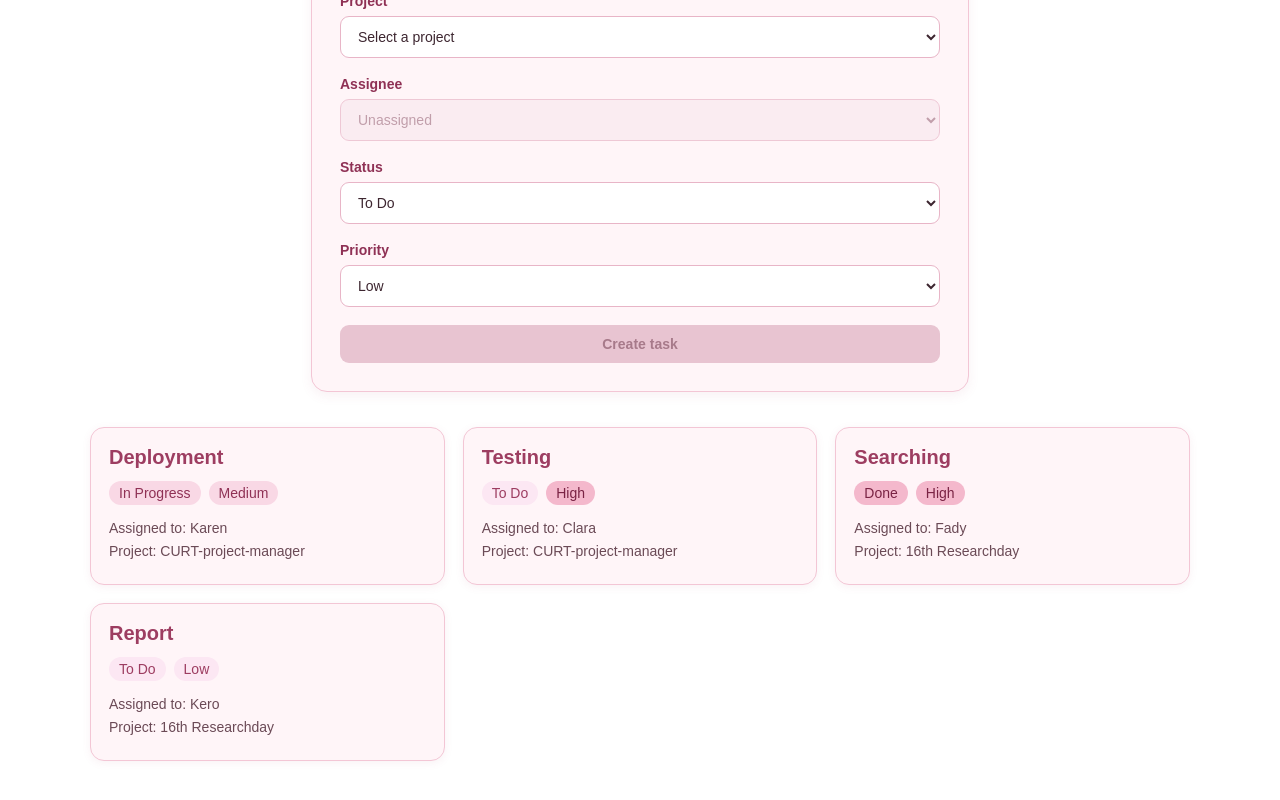
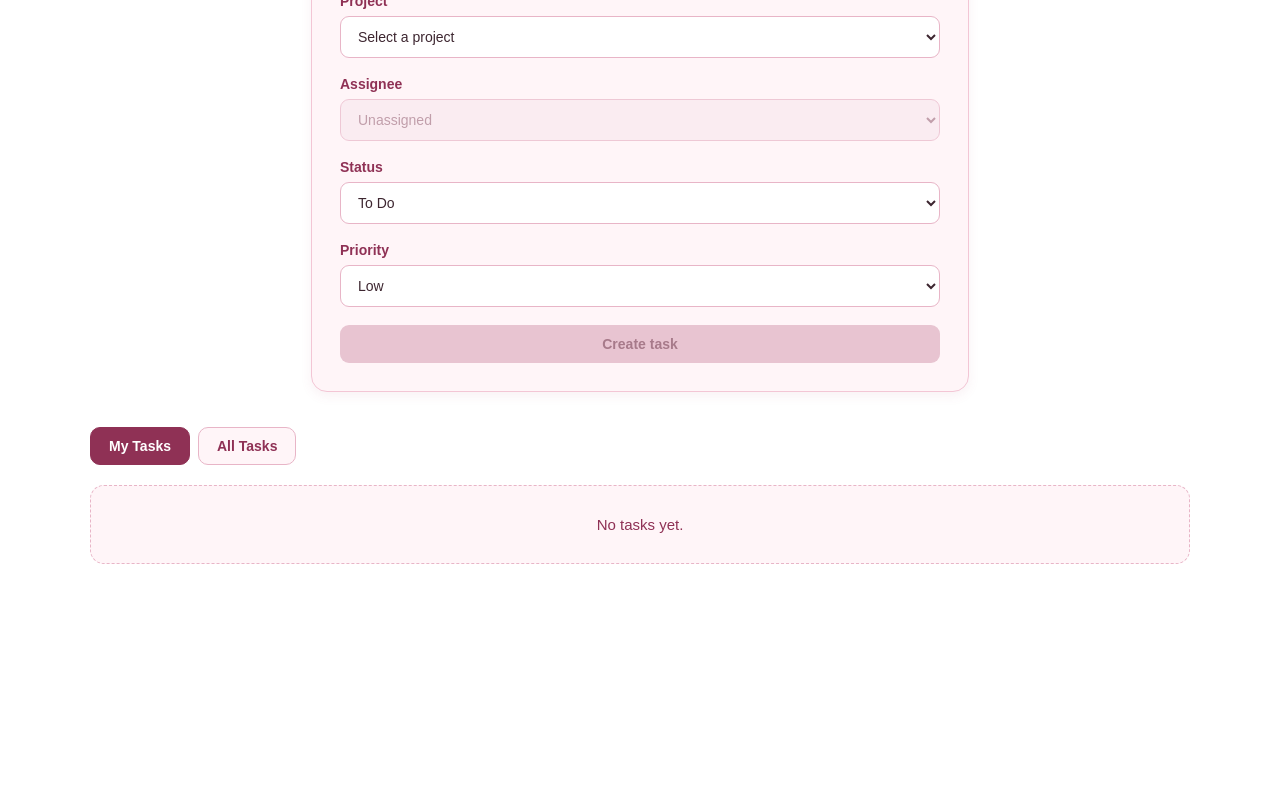
Before and after one commit to karenadel/CURT-Project-Management-System, a React (Vite) app in the folder curt-project-manager/: page /tasks in a window 1280 px wide. Shown: the part 468-1268 px from the top of the page. After the commit the page ends 1101 px from the top, so only its background shows below. Built offline with nearby package versions, Linux system fonts and the light colour scheme; sample sign-in values are in the browser's storage.

Commit message:
adding some styles and fixing my projects and my tasks for admins and users

```diff
--- a/curt-project-manager/src/components/layout/Navbar.jsx
+++ b/curt-project-manager/src/components/layout/Navbar.jsx
@@ -14,23 +14,18 @@ function Navbar() {
         <NavLink
           to="/projects"
           className={({ isActive }) => (isActive ? "active" : "")}>
-          My Projects
+          Projects
         </NavLink>
 
         <NavLink
           to="/tasks"
           className={({ isActive }) => (isActive ? "active" : "")}>
-          My Tasks
+          Tasks
         </NavLink>
         {!currentUser && (<><NavLink to="/login"
           className={({ isActive }) => (isActive ? "active" : "")}>
           Login
         </NavLink>
-
-        {(currentUser.role === "admin") && (
-        <>
-
-        </>)}
 
         <NavLink
           to="/signup"
--- a/curt-project-manager/src/pages/Login/Login.css
+++ b/curt-project-manager/src/pages/Login/Login.css
@@ -14,7 +14,7 @@
     margin: 0 0 30px;
     text-align: center;
     font-size: 28px;
-    color: #be185d;
+    color: #8f3155;
 }
 
 .auth-container form {
@@ -26,7 +26,7 @@
 .auth-container label {
     font-size: 14px;
     font-weight: 600;
-    color: #831843;
+    color:#8f3155;
     margin-top: 8px;
 }
 
@@ -66,7 +66,7 @@
     padding: 12px;
     border: none;
     border-radius: 8px;
-    background: #ec4899;
+    background: #8f3155;
     color: white;
     font-size: 16px;
     font-weight: 600;
@@ -91,7 +91,7 @@
 }
 
 .auth-container a {
-    color: #db2777;
+    color: #8f3155;
     font-weight: 600;
     text-decoration: none;
 }
--- a/curt-project-manager/src/pages/Projects/Projects.css
+++ b/curt-project-manager/src/pages/Projects/Projects.css
@@ -26,3 +26,31 @@
     color: #8f3155;
     font-size: 15px;
 }
+
+.project-tabs {
+    display: flex;
+    gap: 8px;
+    margin-bottom: 20px;
+}
+
+.project-tabs button {
+    padding: 10px 18px;
+    border: 1px solid #e8b5c7;
+    border-radius: 10px;
+    background-color: #fff5f8;
+    color: #8f3155;
+    font-size: 14px;
+    font-weight: 600;
+    cursor: pointer;
+    transition: 0.2s ease;
+}
+
+.project-tabs button:hover {
+    background-color: #fbe3eb;
+}
+
+.project-tabs button.active {
+    background-color: #8f3155;
+    color: white;
+    border-color: #8f3155;
+}
--- a/curt-project-manager/src/pages/Projects/Projects.jsx
+++ b/curt-project-manager/src/pages/Projects/Projects.jsx
@@ -1,18 +1,37 @@
+import { useState } from "react";
 import { useAppContext } from "../../context/useAppContext";
-import { getProjectsForRole } from "../../utils/helpers";
+// import { getProjectsForRole } from "../../utils/helpers";
 import ProjectCard from "./ProjectCard";
 import ProjectForm from "./ProjectForm";
 import "./Projects.css";
+import { getMyProjects } from "../../utils/helpers.js";
 function Projects() {
     const {projects,addProject,currentUser} = useAppContext();
-    const availableProjects = getProjectsForRole(projects, currentUser);
+    const [activeTab, setActiveTab] = useState("my");
     function handleCreateProject(values) {
         addProject(values);
     }
+    const myProjects = getMyProjects(projects, currentUser.Id);
+    const availableProjects =
+        currentUser.role === "admin" && activeTab === "all" ? projects : myProjects;
     return (
         <div className="projects-page">
             <h1>Projects</h1>
             <ProjectForm onSubmit={handleCreateProject} />
+            {currentUser.role === "admin" && (
+                <div className="project-tabs">
+                    <button
+                        onClick={() => setActiveTab("my")}
+                        className={activeTab === "my" ? "active" : ""}>
+                        My Projects
+                    </button>
+                    <button
+                        onClick={() => setActiveTab("all")}
+                        className={activeTab === "all" ? "active" : ""}>
+                        All Projects
+                    </button>
+                </div>
+            )}
             <div className="projects-list">
             {availableProjects.length === 0 ? (<p className="projects-empty">No projects yet.</p>) : (
                 availableProjects.map(project => (
--- a/curt-project-manager/src/pages/Tasks/TaskForm.jsx
+++ b/curt-project-manager/src/pages/Tasks/TaskForm.jsx
@@ -1,7 +1,7 @@
 import "./TaskForm.css"
 import { useState } from "react";
 import { useAppContext } from "../../context/useAppContext.js";
-import { getProjectUserIds } from "../../utils/helpers";
+import { getProjectUserIds, getProjectsForRole} from "../../utils/helpers";
 import { STATUSES, PRIORITIES } from "../../utils/constants";
 
 const defaultValues = {
@@ -25,10 +25,10 @@ function validate(values) {
 }
 
 function TaskForm({ initialValues = defaultValues, submitLabel = "Create task", onSubmit }) {
-    const { projects, users } = useAppContext();
+    const { projects, users,currentUser } = useAppContext();
     const [values, setValues] = useState(initialValues);
     const [touched, setTouched] = useState({});
-
+    const availableProjects=getProjectsForRole(projects,currentUser);
     const errors = validate(values);
     const isValid = Object.keys(errors).length === 0;
 
@@ -41,7 +41,6 @@ function TaskForm({ initialValues = defaultValues, submitLabel = "Create task",
     function handleChange(field, value) {
         setValues((prev) => {
             const next = { ...prev, [field]: value };
-            // if the project changes, the old assignee may not belong to it
             if (field === "projectId") {
                 next.assignedTo = "";
             }
@@ -94,7 +93,7 @@ function TaskForm({ initialValues = defaultValues, submitLabel = "Create task",
                 onBlur={() => setTouched((t) => ({ ...t, projectId: true }))}
             >
                 <option value="">Select a project</option>
-                {projects.map((p) => (
+                {availableProjects.map((p) => (
                     <option key={p.Id} value={p.Id}>{p.name}</option>
                 ))}
             </select>
--- a/curt-project-manager/src/pages/Tasks/Tasks.css
+++ b/curt-project-manager/src/pages/Tasks/Tasks.css
@@ -33,3 +33,30 @@
     color: #8f3155;
     font-size: 15px;
 }
+.task-tabs {
+    display: flex;
+    gap: 8px;
+    margin-bottom: 20px;
+}
+
+.task-tabs button {
+    padding: 10px 18px;
+    border: 1px solid #e8b5c7;
+    border-radius: 10px;
+    background-color: #fff5f8;
+    color: #8f3155;
+    font-size: 14px;
+    font-weight: 600;
+    cursor: pointer;
+    transition: 0.2s ease;
+}
+
+.task-tabs button:hover {
+    background-color: #fbe3eb;
+}
+
+.task-tabs button.active {
+    background-color: #8f3155;
+    color: white;
+    border-color: #8f3155;
+}
--- a/curt-project-manager/src/pages/Tasks/Tasks.jsx
+++ b/curt-project-manager/src/pages/Tasks/Tasks.jsx
@@ -2,10 +2,17 @@ import { useAppContext } from "../../context/useAppContext";
 import TaskCard from "./TaskCard";
 import TaskForm from "./TaskForm";
 import "./Tasks.css";
-import { getTasksForRole } from "../../utils/helpers";
+// import { getTasksForRole } from "../../utils/helpers";
+import { useState } from "react";
+import { getMyTasks } from "../../utils/helpers.js";
 function Tasks() {
+    const [activeTab, setActiveTab] = useState("my");
     const {tasks,addTask,currentUser} = useAppContext();
-    const availableTasks = getTasksForRole(tasks, currentUser);
+    const myTasks = getMyTasks(tasks, currentUser.Id);
+    const availableTasks =
+        currentUser.role === "admin" && activeTab === "all"
+            ? tasks
+            : myTasks;
     function handleCreateTask(values) {
         addTask(values);
     }
@@ -17,6 +24,21 @@ function Tasks() {
         <div className="tasks-form-section">
             <TaskForm onSubmit={handleCreateTask} />
         </div>
+        {currentUser.role === "admin" && (
+            <div className="task-tabs">
+                <button
+                    onClick={() => setActiveTab("my")}
+                    className={activeTab === "my" ? "active" : ""}>
+                    My Tasks
+                </button>
+
+                <button
+                    onClick={() => setActiveTab("all")}
+                    className={activeTab === "all" ? "active" : ""}>
+                    All Tasks
+                </button>
+            </div>
+        )}
 
         {availableTasks.length === 0 ? (
             <p className="tasks-empty">No tasks yet.</p>
--- a/curt-project-manager/src/pages/TasksDetails/TasksDetails.jsx
+++ b/curt-project-manager/src/pages/TasksDetails/TasksDetails.jsx
@@ -1,7 +1,7 @@
 import { useState } from "react";
 import TaskForm from "../Tasks/TaskForm";
 import { useParams, Link, useNavigate } from "react-router-dom";
-import { getTaskById, getUserById, getProjectById } from "../../utils/helpers";
+import { getTaskById, getUserById, getProjectById ,getTaskOwner} from "../../utils/helpers";
 import { useAppContext } from "../../context/useAppContext.js";
 import StatusBadge from "../../components/common/StatusBadge";
 import PriorityBadge from "../../components/common/PriorityBadge";
@@ -58,13 +58,13 @@ function TasksDetails() {
             <h1>{task.title}</h1>
 
             <div className="task-details-actions">
-                {can(currentUser, "edit_task") && (<button
+                {(can(currentUser, "edit_task")||(getTaskOwner(projects,task)===currentUser.Id)) && (<button
                     className="task-edit-button"
                     onClick={() => setIsEditing(true)}>
                     Edit task
                 </button>)}
 
-                {can(currentUser, "delete_task") && (<button
+                {(can(currentUser, "delete_task")||(getTaskOwner(projects,task)===currentUser.Id)) && (<button
                     className="task-delete-button"
                     onClick={handleDeleteTask}>
                     Delete task
--- a/curt-project-manager/src/utils/helpers.js
+++ b/curt-project-manager/src/utils/helpers.js
@@ -28,6 +28,15 @@ export function getProjectProgress(tasks, projectId) {
 export function getProjectUserIds(project) {
     return [...new Set([project.ownerId, ...project.memberIds])];
 }
+export function getProjectOwner(project){
+    return project.ownerId;
+}
+function getTaskProject(task){
+    return task.projectId;
+}
+export function getTaskOwner(projects,task){
+    return getProjectOwner(getProjectById(projects,getTaskProject(task)));
+}
 
 export function getProjectsForRole(projects, user) {
     if (user.role === "admin") {
@@ -53,3 +62,8 @@ export function getMyProjects(projects, userId) {
         (project) => project.ownerId === userId
     );
 }
+export function getMyTasks(tasks, userId) {
+    return tasks.filter(
+        (task) => task.assignedTo === userId
+    );
+}
```
Also changed, not shown: curt-project-manager/src/pages/ProjectsDetails/ProjectsDetails.jsx (+4 -6 lines).
